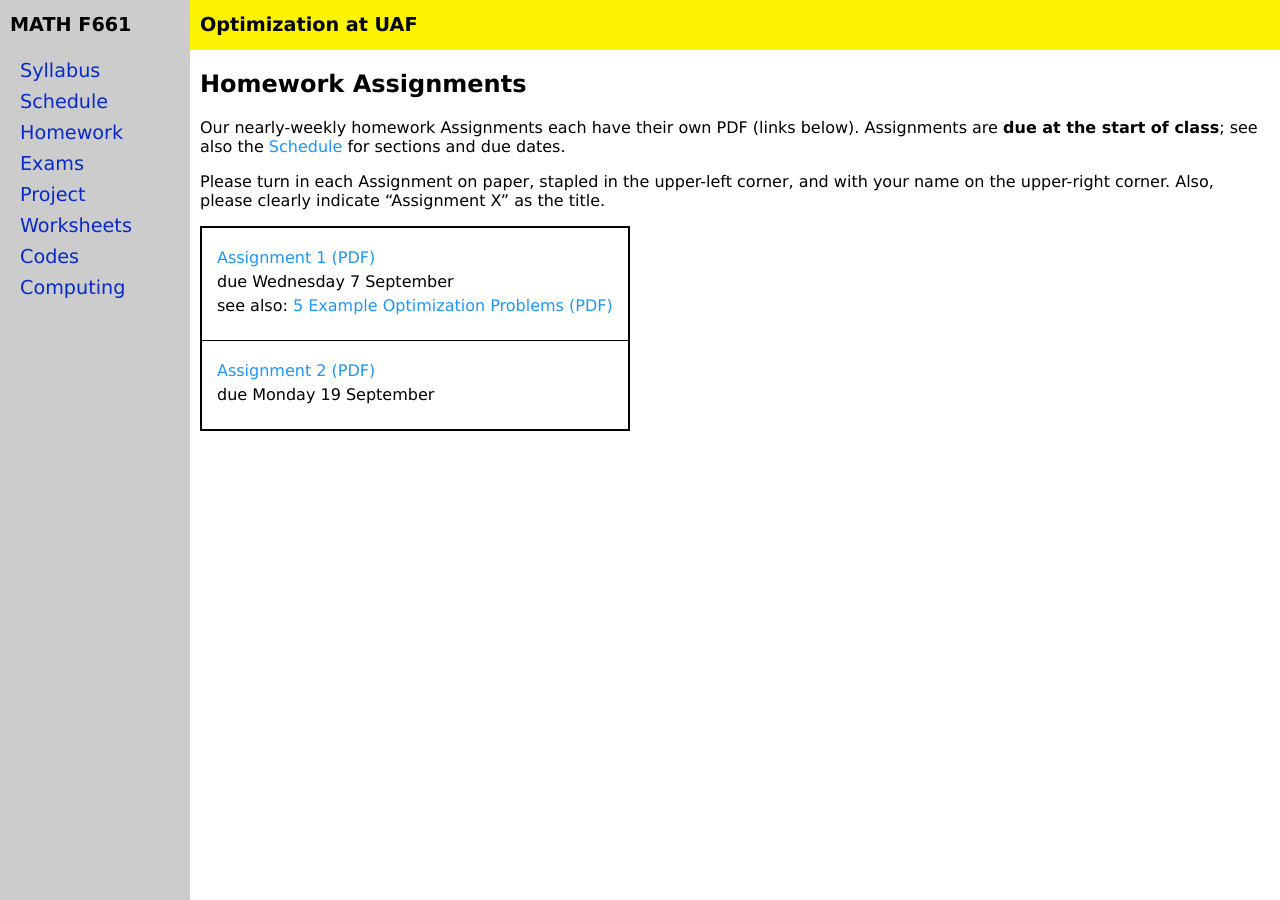
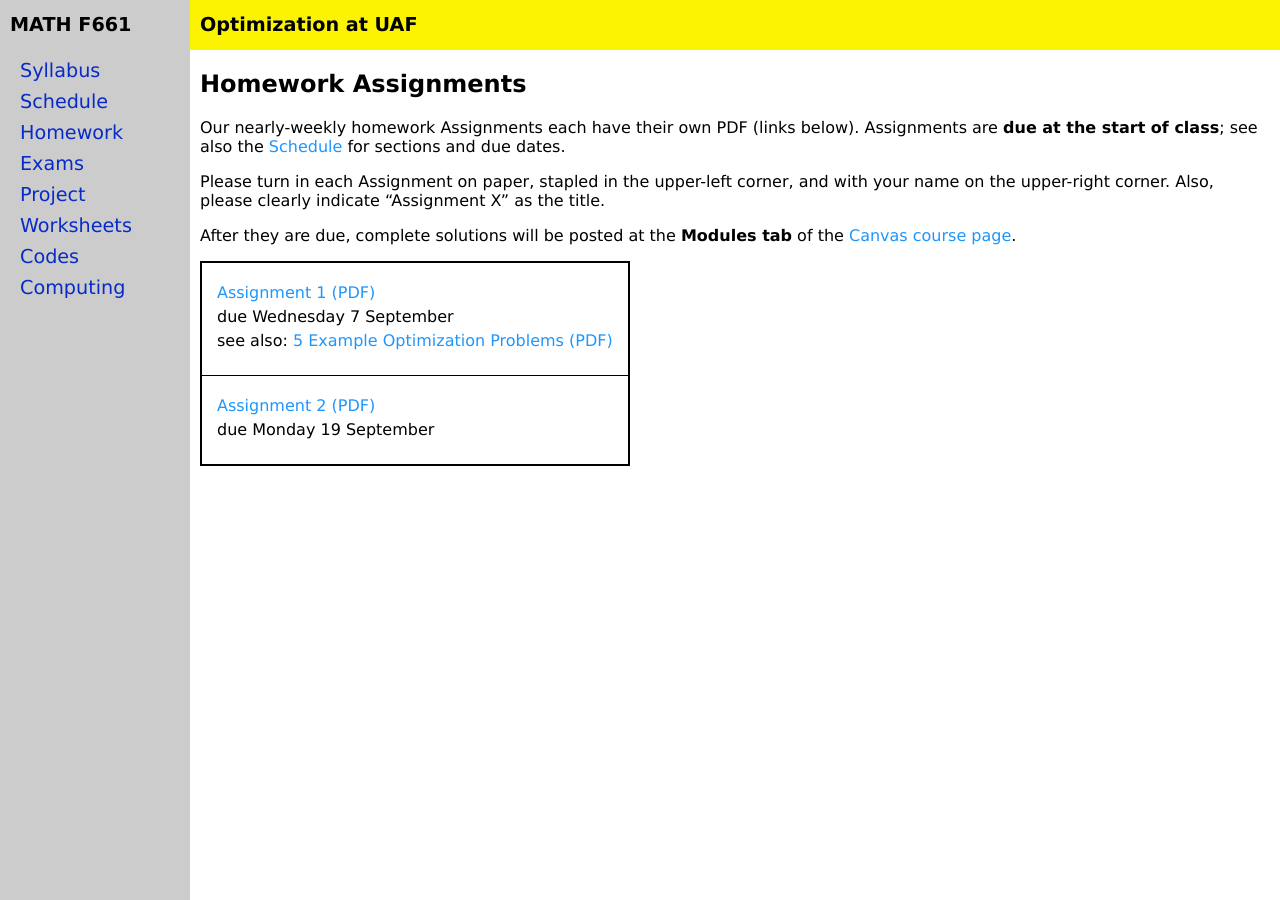
Before and after one commit to bueler/opt, a Jekyll site: the page built from homework.md, in a window 1280 px wide. Built offline with Jekyll 4.4.1, drawn with Linux system fonts in a browser that asks for light colours.

Commit message:
where to find solutions

```diff
--- a/homework.md
+++ b/homework.md
@@ -9,4 +9,6 @@ Our nearly-weekly homework Assignments each have their own PDF (links below).  A
 
 Please turn in each Assignment on paper, stapled in the upper-left corner, and with your name on the upper-right corner.  Also, please clearly indicate "Assignment X" as the title.
 
+After they are due, complete solutions will be posted at the **Modules tab** of the [Canvas course page](https://canvas.alaska.edu/courses/9948).
+
 {% include homework_table.md  data=site.data.homework %}
```
